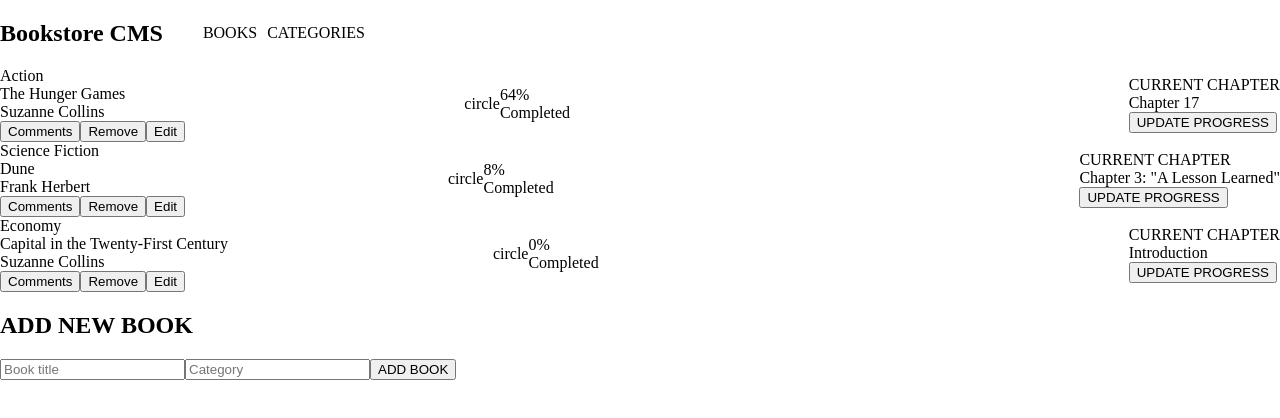
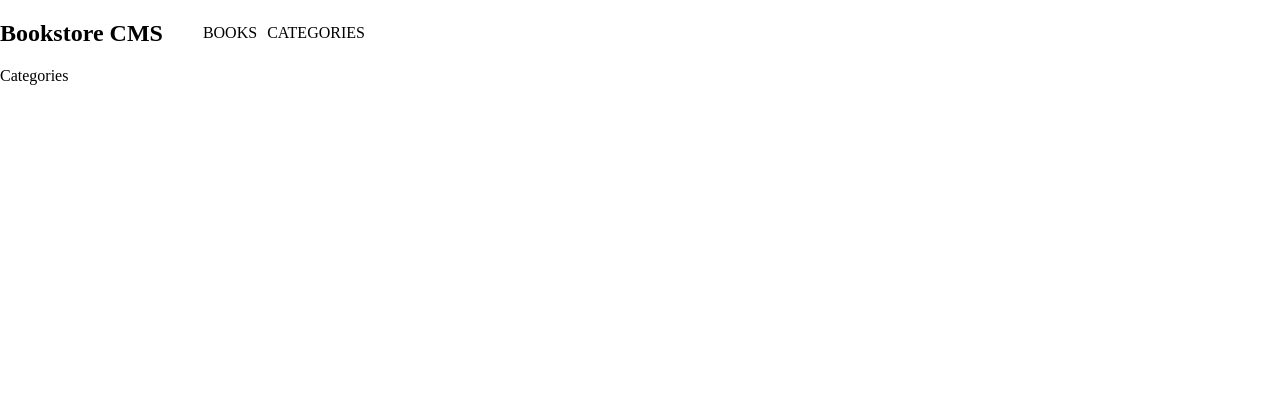
Before and after one commit to JauJau088/bookstore-react, a React (Create React App) app: page /categories in a window 1280 px wide. Shown: the top 418 px of the page. Built offline with nearby package versions, Linux system fonts and the light colour scheme.

Commit message:
Add router

```diff
--- a/package.json
+++ b/package.json
@@ -9,6 +9,7 @@
     "prop-types": "^15.8.1",
     "react": "^18.1.0",
     "react-dom": "^18.1.0",
+    "react-router-dom": "^6.3.0",
     "react-scripts": "5.0.1",
     "web-vitals": "^2.1.4"
   },
--- a/src/App.js
+++ b/src/App.js
@@ -1,23 +1,20 @@
-import booksData from './data/booksData';
+import React from 'react';
+import { BrowserRouter as Router, Routes, Route } from 'react-router-dom';
 import Navbar from './components/Navbar';
-import Book from './components/Book';
-import AddBook from './components/AddBook';
+import Books from './pages/Books';
+import Categories from './pages/Categories';
+import Error from './pages/Error';
 
 const App = () => (
-  <>
+  <Router>
     <Navbar />
-    {booksData.map((e) => (
-      <Book
-        key={e.id}
-        title={e.title}
-        author={e.author}
-        genre={e.genre}
-        currentChapter={e.currentChapter}
-        progress={e.progress}
-      />
-    ))}
-    <AddBook />
-  </>
+    <Routes>
+      <Route path="/" element={<Books />} exact />
+      <Route path="/books" element={<Books />} exact />
+      <Route path="/categories" element={<Categories />} exact />
+      <Route path="*" element={<Error />} />
+    </Routes>
+  </Router>
 );
 
 export default App;
--- /dev/null
+++ b/src/pages/Books.js
@@ -0,0 +1,22 @@
+import React from 'react';
+import booksData from '../data/booksData';
+import Book from '../components/Book';
+import AddBook from '../components/AddBook';
+
+const Books = () => (
+  <>
+    {booksData.map((e) => (
+      <Book
+        key={e.id}
+        title={e.title}
+        author={e.author}
+        genre={e.genre}
+        currentChapter={e.currentChapter}
+        progress={e.progress}
+      />
+    ))}
+    <AddBook />
+  </>
+);
+
+export default Books;
--- /dev/null
+++ b/src/pages/Categories.js
@@ -0,0 +1,9 @@
+import React from 'react';
+
+const Categories = () => (
+  <div>
+    Categories
+  </div>
+);
+
+export default Categories;
--- /dev/null
+++ b/src/pages/Error.js
@@ -0,0 +1,9 @@
+import React from 'react';
+
+const Error = () => (
+  <div>
+    404: Page not found
+  </div>
+);
+
+export default Error;
```
Also changed, not shown: 1 other file (tests, documents, lock files or other folders).
